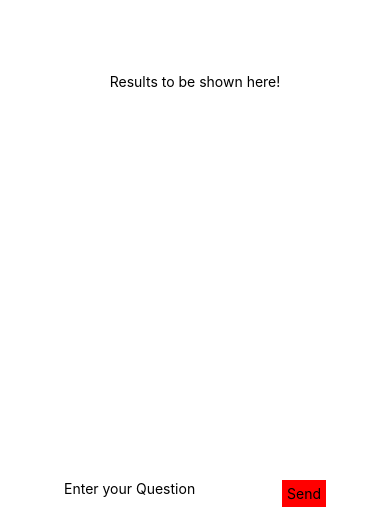
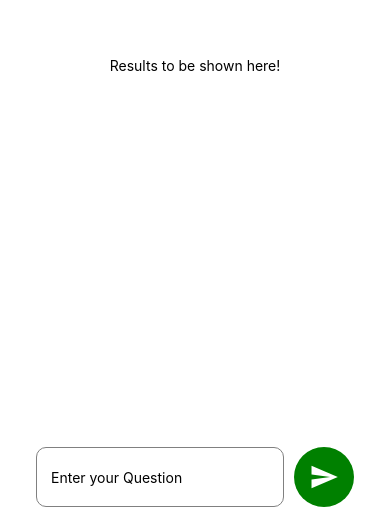
Before and after one commit to Sammy970/Chatbot-React-Native, a React Native app: screen / in a window 390 px wide. Shown: the part 317-844 px from the top of the page. Built offline with nearby package versions, Linux system fonts and the light colour scheme; no server answers.

Commit message:
UI Changes in TextInput and Send Btn

```diff
--- a/App.js
+++ b/App.js
@@ -1,6 +1,7 @@
 import { StatusBar } from 'expo-status-bar';
 import { useState } from 'react';
 import { StyleSheet, Text, View, TextInput, TouchableOpacity } from 'react-native';
+import { MaterialIcons } from '@expo/vector-icons';
 
 import { OPENAI_CHAT, OPENAI_IMAGE, PAWAN_CHAT, PAWAN_IMAGE } from './keys.json';
 
@@ -72,13 +73,21 @@ export default function App() {
 
       <View style={{ flexDirection: 'row' }}>
 
-        <View style={{ flex: 1, marginLeft: 10, marginBottom: 20 }}>
+        <View style={{
+          flex: 1, marginLeft: 10, marginBottom: 20, backgroundColor: 'white', borderRadius: 10, borderColor: 'grey', borderWidth: 1,
+          height: 60, marginLeft: 10, marginRight: 10,
+          justifyContent: 'center', paddingLeft: 14, paddingRight: 14,
+        }}>
           <TextInput placeholder='Enter your Question' onChangeText={setInputMessage} />
         </View>
 
         <TouchableOpacity onPress={handleButtonClick}>
-          <View style={{ backgroundColor: 'red', padding: 5, marginRight: 10, marginBottom: 20 }}>
-            <Text>Send</Text>
+          <View style={{
+            backgroundColor: 'green', padding: 5, marginRight: 10, marginBottom: 20,
+            borderRadius: 9999, width: 60, height: 60,
+            justifyContent: 'center',
+          }}>
+            <MaterialIcons name="send" size={30} color={'white'} style={{ marginLeft: 10 }} />
           </View>
         </TouchableOpacity>
       </View>
```
